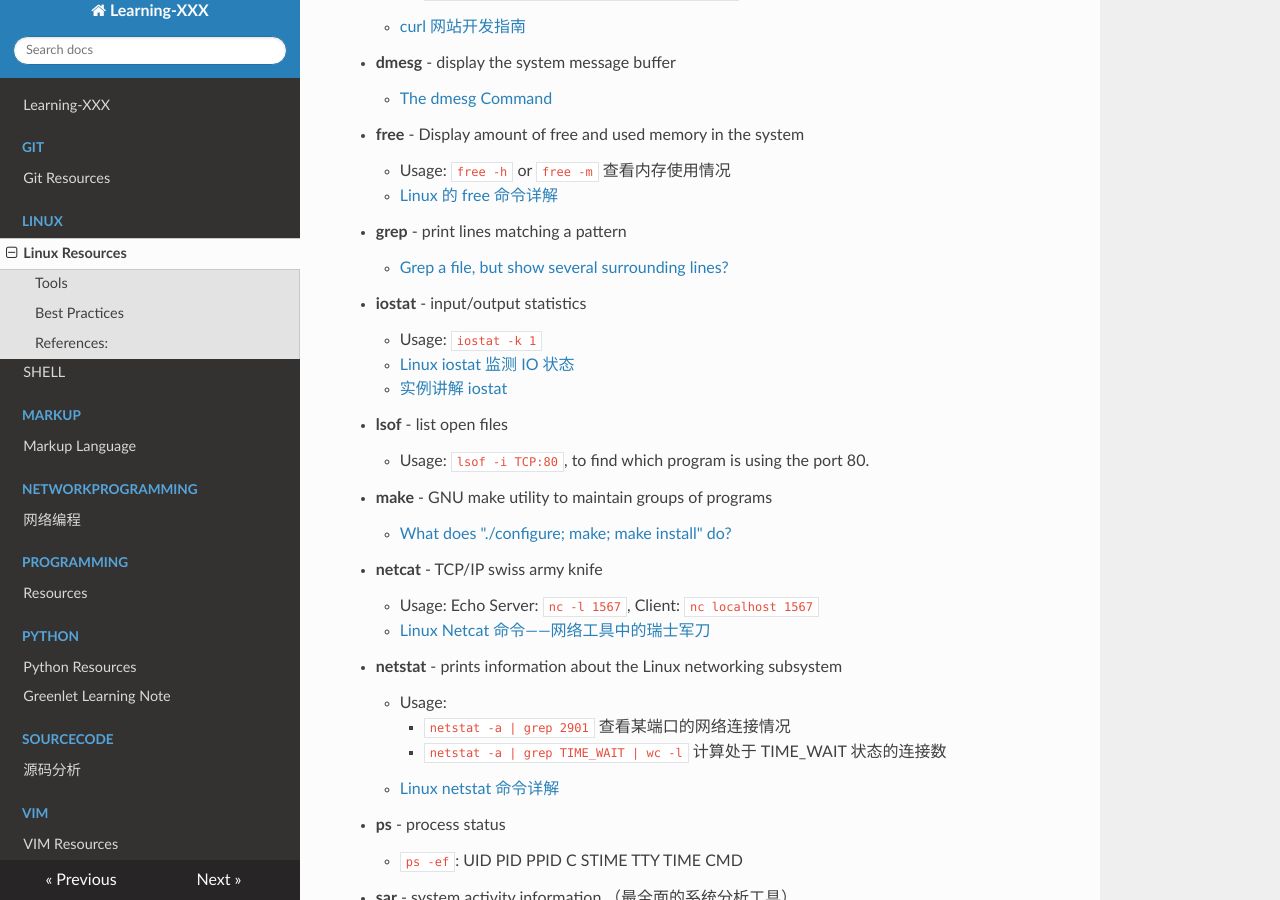
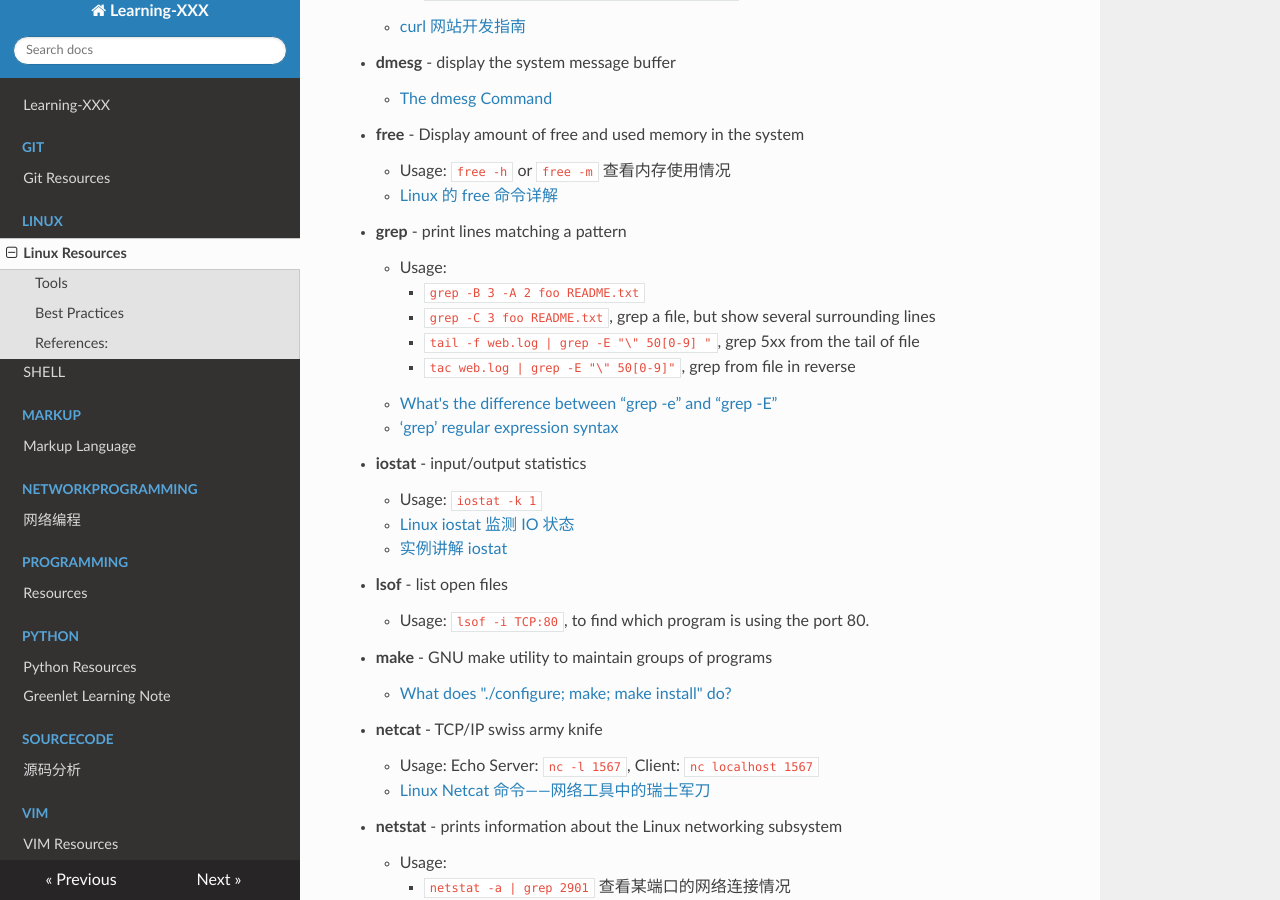
Before and after one commit to omsobliga/Learning-XXX, an MkDocs documentation site: the page built from docs/Linux/README.md, in a window 1280 px wide and 900 px high, scrolled down 722 px. Built offline with MkDocs 1.6.1, drawn with Linux system fonts in a browser that asks for light colours; nearby versions of some CDN libraries.

Commit message:
Update grep usages

```diff
--- a/docs/Linux/README.md
+++ b/docs/Linux/README.md
@@ -32,7 +32,13 @@
     - [Linux 的 free 命令详解](http://www.php-oa.com/2008/04/04/linux-free.html)
 
 - **grep** - print lines matching a pattern
-    - [Grep a file, but show several surrounding lines?](http://stackoverflow.com/questions/9081/grep-a-file-but-show-several-surrounding-lines)
+    - Usage:
+        - `grep -B 3 -A 2 foo README.txt`
+        - `grep -C 3 foo README.txt`, grep a file, but show several surrounding lines
+        - `tail -f web.log | grep -E "\" 50[0-9] "`, grep 5xx from the tail of file
+        - `tac web.log | grep -E "\" 50[0-9]"`, grep from file in reverse
+    - [What's the difference between “grep -e” and “grep -E”](http://stackoverflow.com/a/17130337/3175815)
+    - [‘grep’ regular expression syntax](https://www.gnu.org/software/findutils/manual/html_node/find_html/grep-regular-expression-syntax.html)
 
 - **iostat** - input/output statistics
     - Usage: `iostat -k 1`
```
Also changed, not shown: docs/Linux/SHELL.md (+1 -0 lines), 1 other file.
